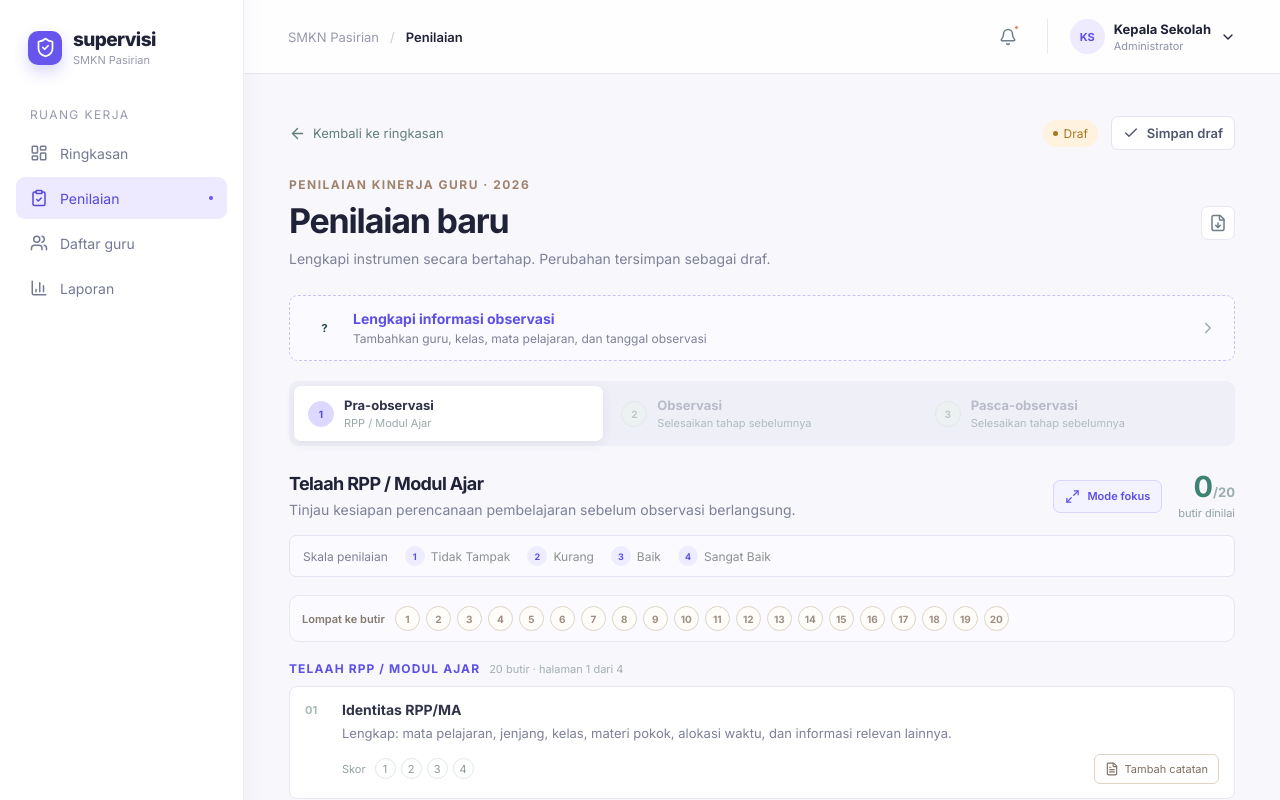
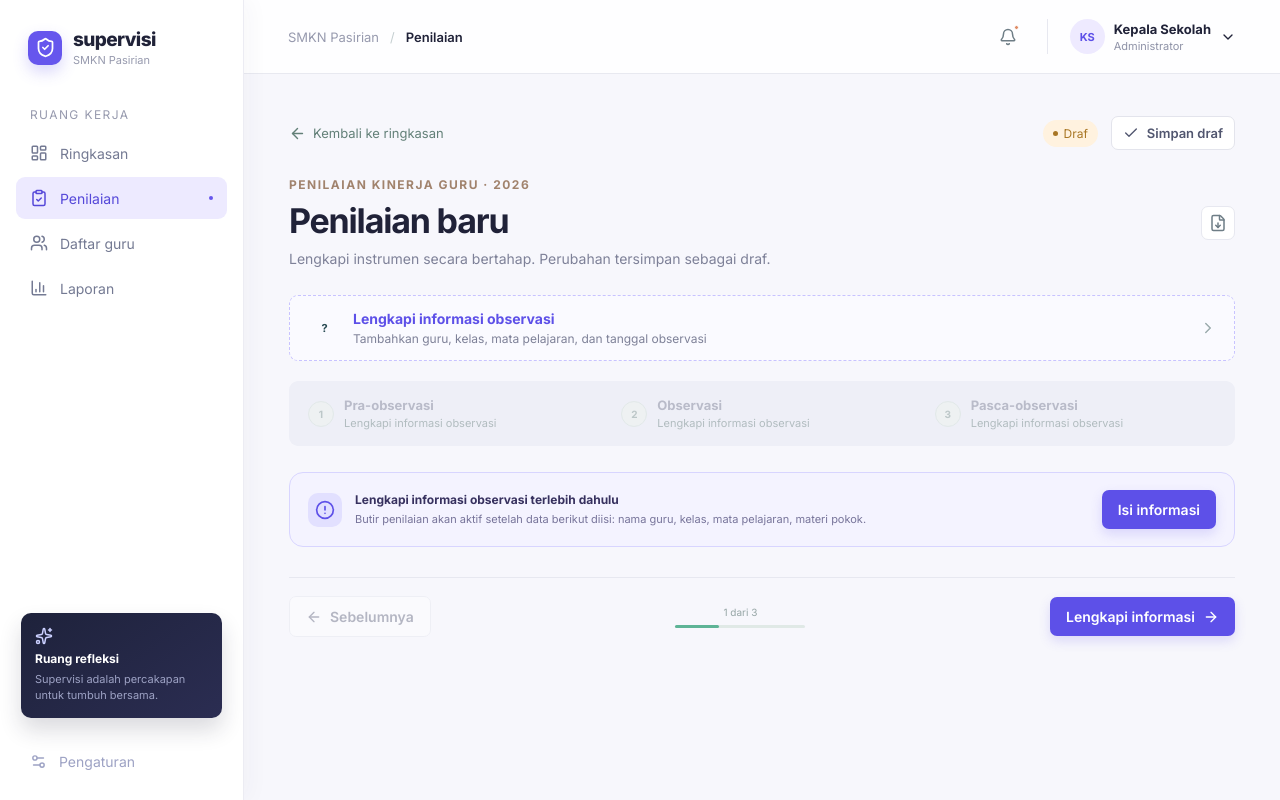
Before and after one commit to ferilee/supervisi, a React (Vite) app: page / in a window 1280 px wide. Both pictures are taken after a click on the button "Penilaian baru". Shown: the top 800 px of the page. Built offline with nearby package versions, Linux system fonts and the light colour scheme.

Commit message:
feat: require observation details before scoring

```diff
--- a/src/App.tsx
+++ b/src/App.tsx
@@ -1,6 +1,6 @@
 import { useEffect, useState, type ChangeEvent, type FormEvent } from 'react'
 import {
-  ArrowLeft, ArrowRight, BarChart3, Bell, BookOpenCheck, Check, ChevronDown, ClipboardCheck,
+  ArrowLeft, ArrowRight, BarChart3, Bell, BookOpenCheck, Check, ChevronDown, CircleAlert, ClipboardCheck,
   Download, FileDown, FileText, LayoutDashboard, Maximize2, Menu, MoreHorizontal, Plus, Search, Settings2, ShieldCheck,
   Sparkles, Upload, Users, X,
 } from 'lucide-react'
@@ -118,6 +118,17 @@ function isStageUnlocked(index: number, assessment: Assessment) {
   return index === 0 || (index === 1 && preComplete) || (index === 2 && preComplete && observationComplete)
 }
 
+function getMissingObservationInfo(assessment: Assessment) {
+  const missing: string[] = []
+  if (!assessment.teacherId) missing.push('nama guru')
+  if (!assessment.className.trim()) missing.push('kelas')
+  if (!assessment.subject.trim()) missing.push('mata pelajaran')
+  if (!assessment.topic.trim()) missing.push('materi pokok')
+  if (!assessment.observationDate) missing.push('tanggal observasi')
+  if (!assessment.observer.trim()) missing.push('supervisor')
+  return missing
+}
+
 function AssessmentWorkspace({ assessment: initial, teachers, onBack, onSave }: { assessment: Assessment; teachers: Teacher[]; onBack: () => void; onSave: (assessment: Assessment, message?: string) => void }) {
   const [assessment, setAssessment] = useState(initial)
   const [stage, setStage] = useState<Stage>(initial.currentStage)
@@ -128,20 +139,27 @@ function AssessmentWorkspace({ assessment: initial, teachers, onBack, onSave }:
   const updateResponse = (bucket: 'preObservation' | 'observation', id: string, patch: Partial<ScoredResponse>) => setAssessment((current) => { const existing = current[bucket][id] ?? { note: '' }; return { ...current, [bucket]: { ...current[bucket], [id]: { ...existing, ...patch } } } })
   const preComplete = completedCount(preObservationItems, assessment.preObservation) === preObservationItems.length
   const observationComplete = completedCount(observationItems, assessment.observation) === observationItems.length
+  const missingObservationInfo = getMissingObservationInfo(assessment)
+  const observationInfoComplete = missingObservationInfo.length === 0
   const save = (message = 'Perubahan tersimpan') => onSave(assessment, message)
   const moveTo = (nextStage: Stage, message = 'Tahap penilaian diperbarui') => { const next = { ...assessment, currentStage: nextStage }; setAssessment(next); setStage(nextStage); onSave(next, message) }
-  const goNext = () => { if (stageIndex === 0) { if (!preComplete) { window.alert('Lengkapi seluruh skor pra-observasi sebelum melanjutkan ke observasi.'); return } moveTo('observasi', 'Tahap observasi dibuka') } else if (stageIndex === 1) { if (!observationComplete) { window.alert('Lengkapi seluruh skor observasi sebelum melanjutkan ke pasca-observasi.'); return } moveTo('pasca-observasi', 'Tahap pasca-observasi dibuka') } else { const finished = { ...assessment, status: 'selesai' as const, currentStage: 'pasca-observasi' as const }; onSave(finished, 'Penilaian ditandai selesai') } }
+  const goNext = () => { if (!observationInfoComplete) { setShowMeta(true); return } if (stageIndex === 0) { if (!preComplete) { window.alert('Lengkapi seluruh skor pra-observasi sebelum melanjutkan ke observasi.'); return } moveTo('observasi', 'Tahap observasi dibuka') } else if (stageIndex === 1) { if (!observationComplete) { window.alert('Lengkapi seluruh skor observasi sebelum melanjutkan ke pasca-observasi.'); return } moveTo('pasca-observasi', 'Tahap pasca-observasi dibuka') } else { const finished = { ...assessment, status: 'selesai' as const, currentStage: 'pasca-observasi' as const }; onSave(finished, 'Penilaian ditandai selesai') } }
   return <div className="page-wrap workspace-page">
     <div className="workspace-top"><button className="back-button" onClick={onBack}><ArrowLeft size={17} /> Kembali ke ringkasan</button><div className="workspace-actions"><span className={`status-badge ${assessment.status}`}>{assessment.status === 'selesai' ? <Check size={14} /> : <span className="status-dot" />}{assessment.status === 'selesai' ? 'Selesai' : 'Draf'}</span><button className="secondary-button compact" onClick={() => save()}><Check size={16} /> Simpan draf</button></div></div>
     <div className="workspace-heading"><div><p className="eyebrow">Penilaian kinerja guru · {assessment.period}</p><h1>{teacher?.name ?? 'Penilaian baru'}</h1><p className="muted">Lengkapi instrumen secara bertahap. Perubahan tersimpan sebagai draf.</p></div><button className="icon-button outlined" aria-label="Unduh laporan" onClick={() => window.print()}><FileDown size={18} /></button></div>
     {showMeta && <MetaForm assessment={assessment} teachers={teachers} onChange={update} onClose={() => { save('Identitas observasi tersimpan'); setShowMeta(false) }} />}
     {!showMeta && <button className={`meta-summary ${teacher ? '' : 'is-empty'}`} onClick={() => setShowMeta(true)} aria-expanded={false} aria-controls="observation-info-panel"><div className="avatar" style={{ background: teacher?.color }}>{teacher?.initials ?? '?'}</div><div><strong>{teacher?.name ?? 'Lengkapi informasi observasi'}</strong><span>{teacher ? `${assessment.className || 'Kelas belum diisi'} · ${assessment.subject || teacher.subject} · Observasi ${formatDate(assessment.observationDate)}` : 'Tambahkan guru, kelas, mata pelajaran, dan tanggal observasi'}</span></div><ChevronDown size={18} /></button>}
-    <div className="stepper">{steps.map((item, index) => { const unlocked = isStageUnlocked(index, assessment); return <button key={item.id} className={`stepper-item ${stage === item.id ? 'current' : ''} ${index < stageIndex ? 'visited' : ''} ${!unlocked ? 'locked' : ''}`} disabled={!unlocked} onClick={() => moveTo(item.id)}><span className="stepper-circle">{index < stageIndex ? <Check size={15} /> : index + 1}</span><span><strong>{item.label}</strong><small>{unlocked ? item.short : 'Selesaikan tahap sebelumnya'}</small></span></button> })}</div>
-    {stage === 'pra-observasi' && <FocusedRubricStage title="Telaah RPP / Modul Ajar" intro="Tinjau kesiapan perencanaan pembelajaran sebelum observasi berlangsung." items={preObservationItems} responses={assessment.preObservation} onResponse={(id, patch) => updateResponse('preObservation', id, patch)} />}
-    {stage === 'observasi' && <FocusedRubricStage title="Observasi Pembelajaran" intro="Catat bukti pembelajaran yang terlihat selama observasi di kelas." items={observationItems} responses={assessment.observation} onResponse={(id, patch) => updateResponse('observation', id, patch)} evidenceLabel="Bukti pembelajaran" mode="sections" />}
-    {stage === 'pasca-observasi' && <PostObservation assessment={assessment} onChange={setAssessment} />}
-    <div className="workspace-footer"><button className="secondary-button" onClick={() => { if (stageIndex > 0) moveTo(steps[stageIndex - 1].id) }} disabled={stageIndex === 0}><ArrowLeft size={16} /> Sebelumnya</button><div className="footer-progress"><span>{stageIndex + 1} dari {steps.length}</span><div className="progress-line"><i style={{ width: `${((stageIndex + 1) / steps.length) * 100}%` }} /></div></div><button className="primary-button" onClick={goNext}>{stageIndex === steps.length - 1 ? 'Selesaikan penilaian' : 'Lanjutkan'} <ArrowRight size={16} /></button></div>
+    <div className="stepper">{steps.map((item, index) => { const unlocked = observationInfoComplete && isStageUnlocked(index, assessment); return <button key={item.id} className={`stepper-item ${stage === item.id && observationInfoComplete ? 'current' : ''} ${index < stageIndex ? 'visited' : ''} ${!unlocked ? 'locked' : ''}`} disabled={!unlocked} onClick={() => moveTo(item.id)}><span className="stepper-circle">{index < stageIndex ? <Check size={15} /> : index + 1}</span><span><strong>{item.label}</strong><small>{!observationInfoComplete ? 'Lengkapi informasi observasi' : unlocked ? item.short : 'Selesaikan tahap sebelumnya'}</small></span></button> })}</div>
+    {!observationInfoComplete && <ObservationInfoRequired missing={missingObservationInfo} onOpen={() => setShowMeta(true)} />}
+    {observationInfoComplete && stage === 'pra-observasi' && <FocusedRubricStage title="Telaah RPP / Modul Ajar" intro="Tinjau kesiapan perencanaan pembelajaran sebelum observasi berlangsung." items={preObservationItems} responses={assessment.preObservation} onResponse={(id, patch) => updateResponse('preObservation', id, patch)} />}
+    {observationInfoComplete && stage === 'observasi' && <FocusedRubricStage title="Observasi Pembelajaran" intro="Catat bukti pembelajaran yang terlihat selama observasi di kelas." items={observationItems} responses={assessment.observation} onResponse={(id, patch) => updateResponse('observation', id, patch)} evidenceLabel="Bukti pembelajaran" mode="sections" />}
+    {observationInfoComplete && stage === 'pasca-observasi' && <PostObservation assessment={assessment} onChange={setAssessment} />}
+    <div className="workspace-footer"><button className="secondary-button" onClick={() => { if (stageIndex > 0) moveTo(steps[stageIndex - 1].id) }} disabled={stageIndex === 0}><ArrowLeft size={16} /> Sebelumnya</button><div className="footer-progress"><span>{stageIndex + 1} dari {steps.length}</span><div className="progress-line"><i style={{ width: `${((stageIndex + 1) / steps.length) * 100}%` }} /></div></div><button className="primary-button" onClick={goNext}>{!observationInfoComplete ? 'Lengkapi informasi' : stageIndex === steps.length - 1 ? 'Selesaikan penilaian' : 'Lanjutkan'} <ArrowRight size={16} /></button></div>
   </div>
+}
+
+function ObservationInfoRequired({ missing, onOpen }: { missing: string[]; onOpen: () => void }) {
+  return <div className="observation-info-required"><div className="required-info-icon"><CircleAlert size={20} /></div><div className="required-info-copy"><strong>Lengkapi informasi observasi terlebih dahulu</strong><span>Butir penilaian akan aktif setelah data berikut diisi: {missing.join(', ')}.</span></div><button className="primary-button compact" onClick={onOpen}>Isi informasi</button></div>
 }
 
 function MetaForm({ assessment, teachers, onChange, onClose }: { assessment: Assessment; teachers: Teacher[]; onChange: (patch: Partial<Assessment>) => void; onClose: () => void }) {
--- a/src/teacher-management.css
+++ b/src/teacher-management.css
@@ -1,3 +1,10 @@
+.observation-info-required { display: flex; align-items: center; gap: 13px; margin: 22px 0; padding: 17px 18px; border: 1px solid #d8d5ff; border-radius: 14px; background: #f4f3ff; }
+.required-info-icon { display: grid; place-items: center; width: 34px; height: 34px; flex: 0 0 34px; border-radius: 10px; background: #e2e0ff; color: #5d50e8; }
+.required-info-copy { flex: 1; min-width: 0; }
+.required-info-copy strong, .required-info-copy span { display: block; }
+.required-info-copy strong { color: #37315f; font-size: 12px; }
+.required-info-copy span { margin-top: 4px; color: #77749a; font-size: 11px; line-height: 1.5; }
+
 .teacher-panel-head { align-items: center; }
 .teacher-actions { display: flex; align-items: center; flex-wrap: wrap; justify-content: flex-end; gap: 8px; }
 .upload-button { cursor: pointer; }
@@ -20,6 +27,9 @@
 .teacher-modal-footer { display: flex; justify-content: flex-end; gap: 9px; padding: 20px 24px 22px; }
 
 @media (max-width: 650px) {
+  .observation-info-required { align-items: flex-start; flex-wrap: wrap; padding: 14px; }
+  .required-info-copy { flex-basis: calc(100% - 48px); }
+  .observation-info-required .primary-button { width: 100%; justify-content: center; margin-left: 47px; }
   .teacher-panel-head { align-items: flex-start; flex-direction: column; }
   .teacher-actions { width: 100%; justify-content: flex-start; }
   .teacher-actions .secondary-button { flex: 1; justify-content: center; }
```
